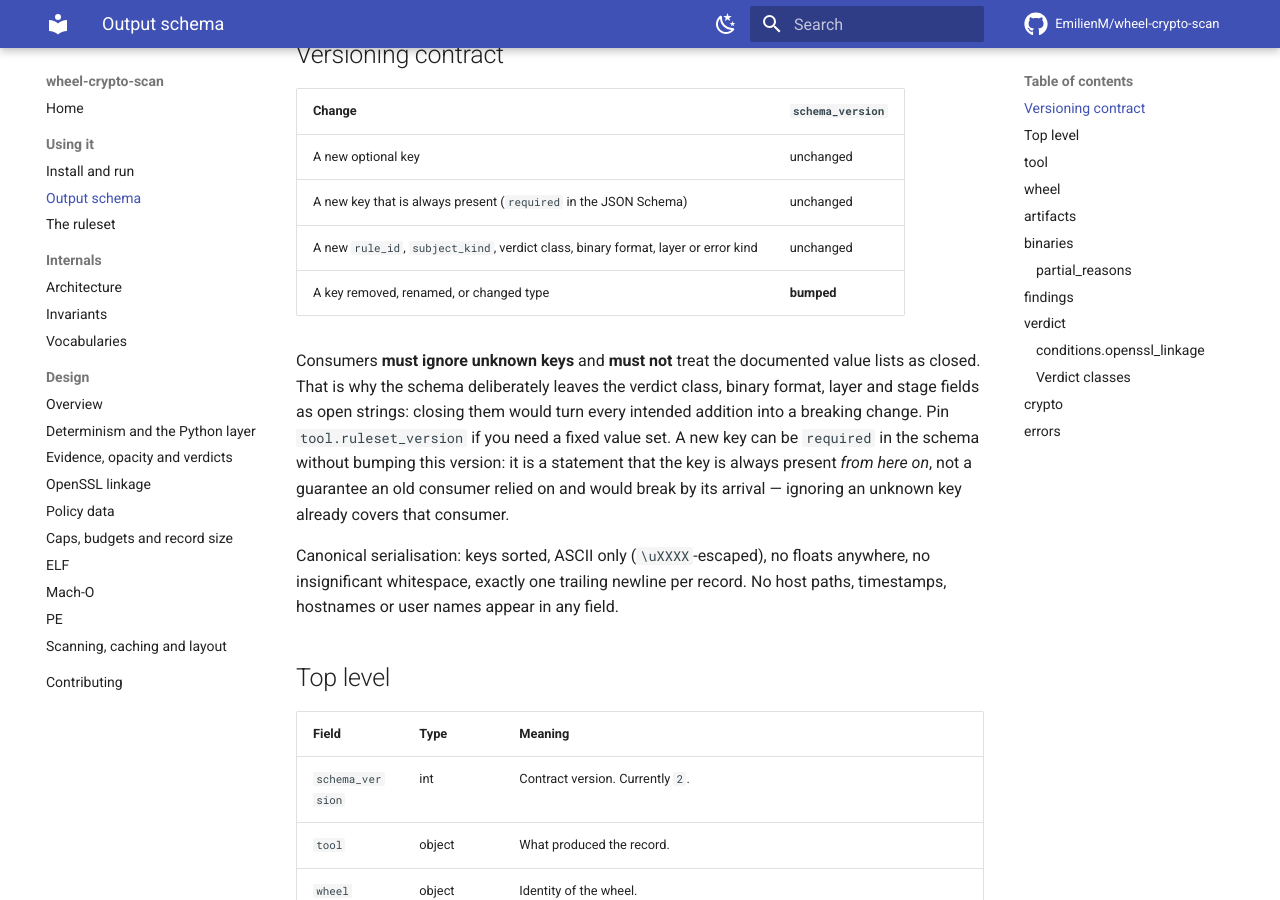
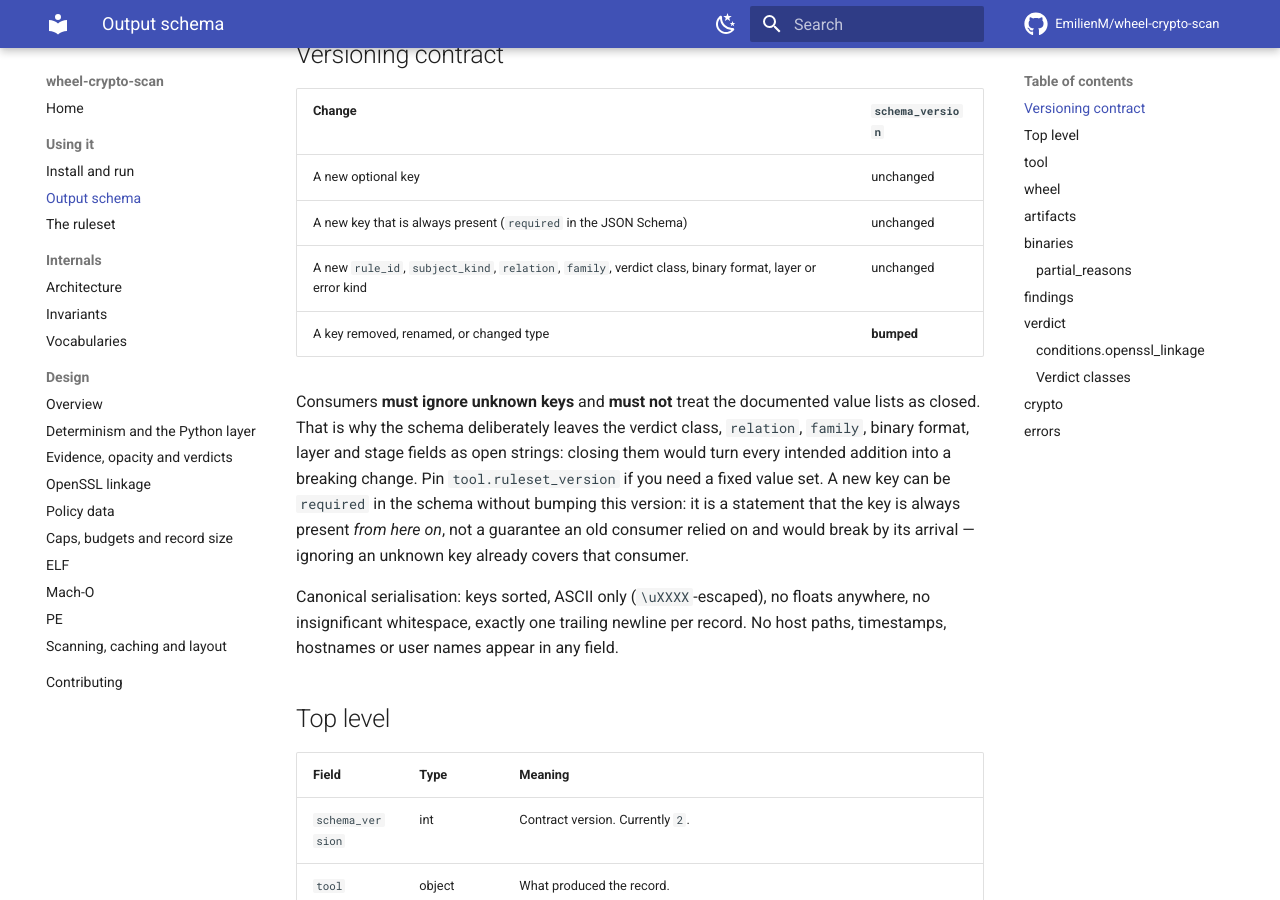
Before and after one commit to EmilienM/wheel-crypto-scan, an MkDocs documentation site: the page built from docs/output-schema.md, in a window 1280 px wide and 900 px high, scrolled down 363 px. Built offline with MkDocs 1.6.1 and Material for MkDocs 9.7.7, drawn with Linux system fonts in a browser that asks for light colours; comment, search, counter and statistics services are not loaded.

Commit message:
fixes: cover the basis-inherit path, open the relation/family schema vocabularies
Task review found two Important issues in the relation/basis/family threading.

_basis_override (engine.py) was correct but had no test that would fail if it were
reverted to the identity function: every existing relation/basis test used an entry
that carries its own non-empty basis, so the fix and its absence produced the same
Hit.basis. Adds two tests that do fail without it: a pinned case (the cryptography
distribution, which sets no relation/basis of its own, resolving through
DIST_SYSTEM_CRYPTO_WRAPPER) and a general pairing-invariant check -- (relation is
None) == (not basis) -- run over a wheel that combines three of the nine Hit sites
whose matched entry sets no relation/basis of its own (dist_name, rust_crate,
py_import). Reverting _basis_override to identity and running these two makes both
fail with exactly the shape the review described; the full suite otherwise stays
green, confirming they are what closes the coverage gap.

schema.json's new relation/family $defs were closed enums whose own description text
promised "new values may be added without a schema_version bump" -- a closed enum
makes exactly that addition a validation failure, contradicting SCHEMA.md's existing,
already-tested openness contract for the verdict class, binary format, layer and stage
fields. Drops the enum keyword from both, matching $defs/verdictClass's existing
open-string-with-documented-values pattern; crypto.libraries[].linkage keeps its
closed enum, since it mirrors conditions.<library>_linkage's own pre-existing closed
convention rather than the open-fields list. SCHEMA.md/docs/output-schema.md's
versioning-contract prose now names relation/family alongside the other open fields.
Adds two drift-guard tests, following test_partial_reasons.py's existing pattern: one
tying RELATIONS/FAMILIES to what their $defs describe, one tying the linkage enum to
LINKAGE_VALUES minus "none".

Co-Authored-By: Claude Sonnet 5 <noreply@anthropic.com>
Signed-off-by: Emilien Macchi <emacchi@redhat.com>

```diff
--- a/docs/output-schema.md
+++ b/docs/output-schema.md
@@ -15,16 +15,17 @@ input order. `wheel-crypto-scan schema` prints the machine-readable JSON Schema
 |---|---|
 | A new optional key | unchanged |
 | A new key that is always present (`required` in the JSON Schema) | unchanged |
-| A new `rule_id`, `subject_kind`, verdict class, binary format, layer or error kind | unchanged |
+| A new `rule_id`, `subject_kind`, `relation`, `family`, verdict class, binary format, layer or error kind | unchanged |
 | A key removed, renamed, or changed type | **bumped** |
 
 Consumers **must ignore unknown keys** and **must not** treat the documented value lists as
-closed. That is why the schema deliberately leaves the verdict class, binary format, layer
-and stage fields as open strings: closing them would turn every intended addition into a
-breaking change. Pin `tool.ruleset_version` if you need a fixed value set. A new key can be
-`required` in the schema without bumping this version: it is a statement that the key is
-always present *from here on*, not a guarantee an old consumer relied on and would break by
-its arrival — ignoring an unknown key already covers that consumer.
+closed. That is why the schema deliberately leaves the verdict class, `relation`, `family`,
+binary format, layer and stage fields as open strings: closing them would turn every
+intended addition into a breaking change. Pin `tool.ruleset_version` if you need a fixed
+value set. A new key can be `required` in the schema without bumping this version: it is a
+statement that the key is always present *from here on*, not a guarantee an old consumer
+relied on and would break by its arrival — ignoring an unknown key already covers that
+consumer.
 
 Canonical serialisation: keys sorted, ASCII only (`\uXXXX`-escaped), no floats anywhere, no
 insignificant whitespace, exactly one trailing newline per record. No host paths,
```
Also changed, not shown: SCHEMA.md (+8 -7 lines), 3 other files.
